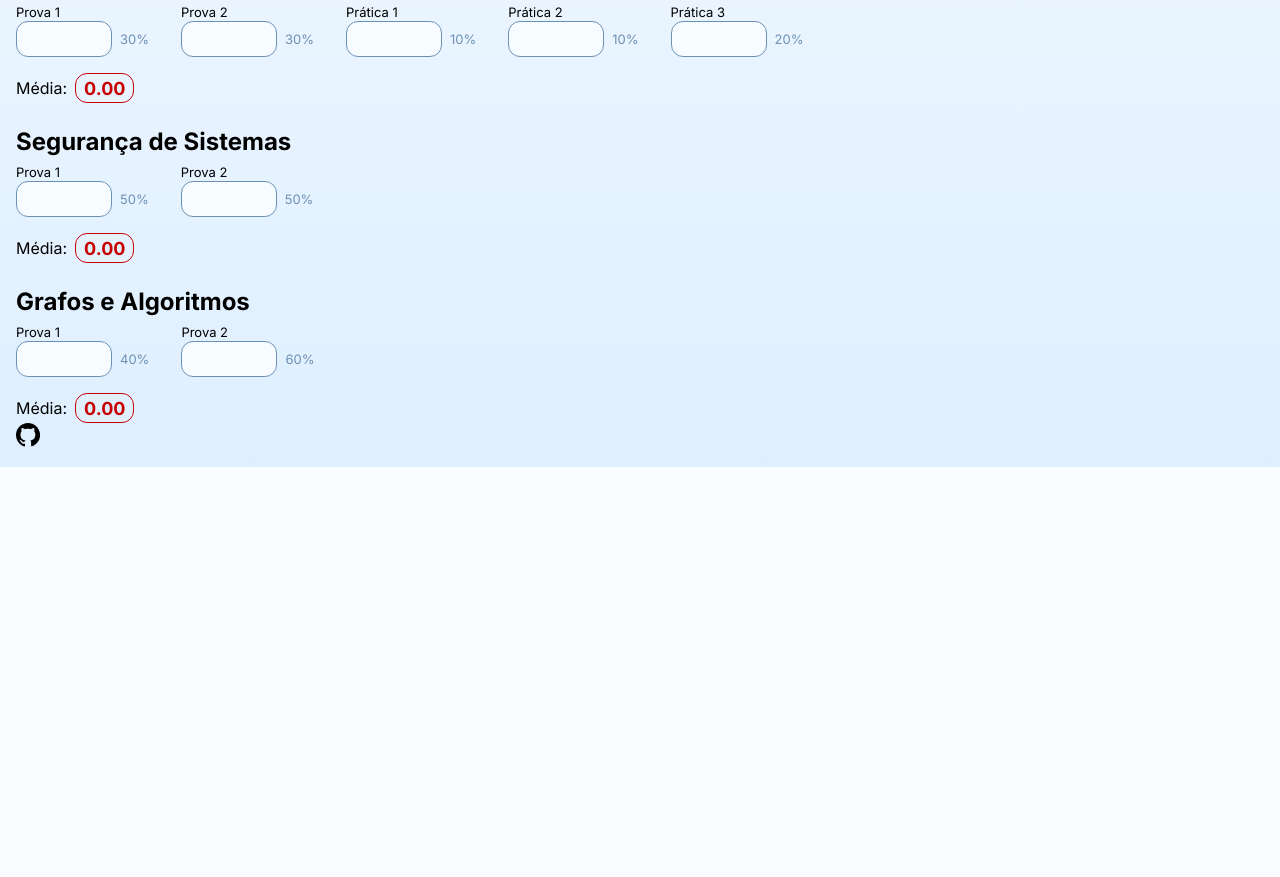
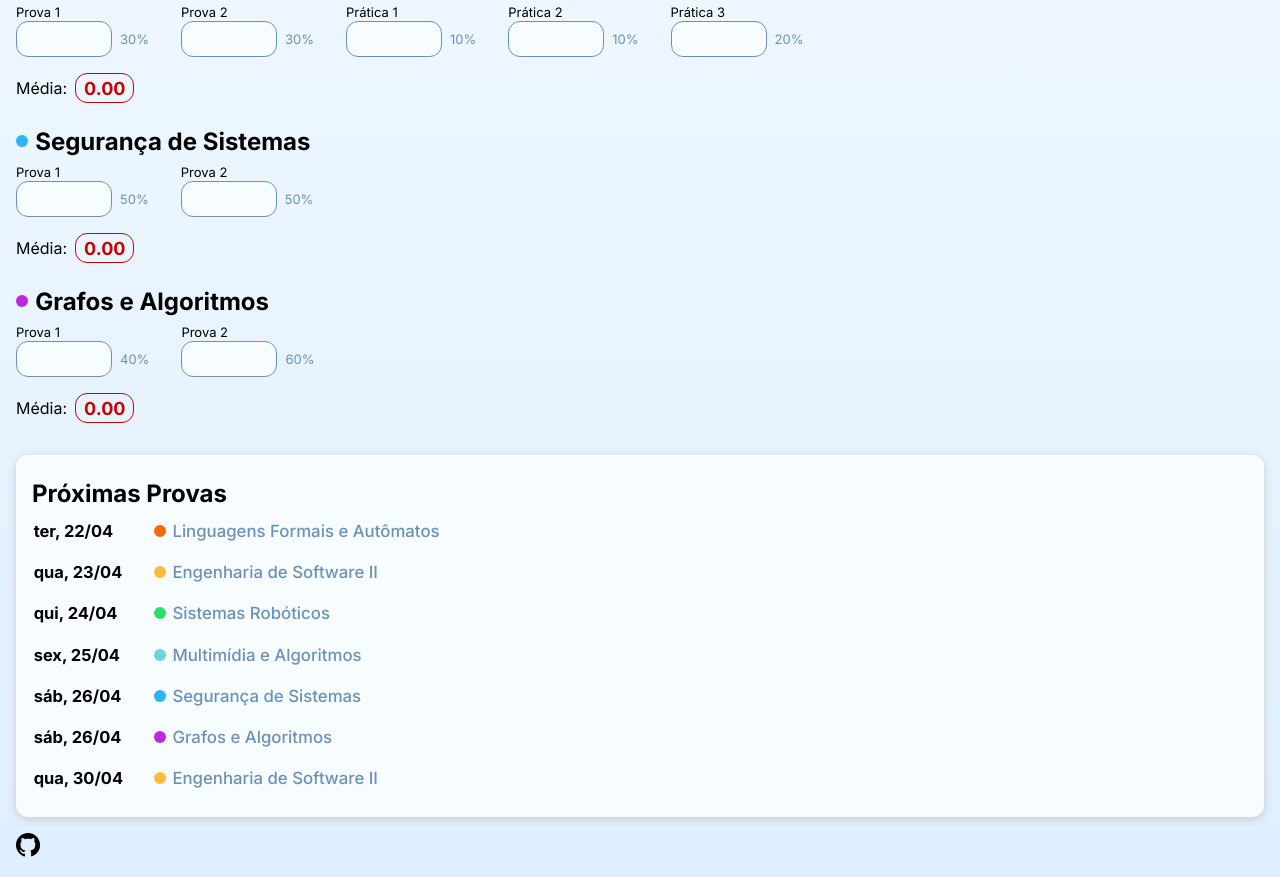
Before and after one commit to Bygrilinho/notaseep, a Next.js app: page / in a window 1280 px wide. Shown: the part 760-1637 px from the top of the page. Before the commit the page ends 1227 px from the top, so only its background shows below. Built offline with nearby package versions, Linux system fonts and the light colour scheme.

Commit message:
Timeline próximas provas

```diff
--- a/app/globals.css
+++ b/app/globals.css
@@ -11,6 +11,15 @@
   --text: #000;
   --pass: #096900;
   --fail: #c70000;
+
+  --subject-dot-0: #d51f68;
+  --subject-dot-1: #f96708;
+  --subject-dot-2: #fabd40;
+  --subject-dot-3: #2ddd6a;
+  --subject-dot-4: #6ad7d6;
+  --subject-dot-5: #2bb5f3;
+  --subject-dot-6: #ba29e0;
+  --subject-dot-7: #6db46d;
 }
 
 * {
@@ -68,6 +77,15 @@ body {
     --text: #fff;
     --pass: #4dff4d;
     --fail: #ff4d4d;
+
+    --subject-dot-0: #e94079;
+    --subject-dot-1: #ebb369;
+    --subject-dot-2: #def169;
+    --subject-dot-3: #73df5c;
+    --subject-dot-4: #55a9d2;
+    --subject-dot-5: #64d1fb;
+    --subject-dot-6: #8e73ef;
+    --subject-dot-7: #6db46d;
   }
 
   html {
--- a/app/page.tsx
+++ b/app/page.tsx
@@ -1,4 +1,5 @@
 import Subject from "@/components/subject";
+import Calendar from "@/components/calendar";
 
 import fs from 'fs';
 import path from 'path';
@@ -21,10 +22,11 @@ export default function Home() {
     <main>
       <h1>Calculadora de Notas</h1>
       <div>
-        {subjects.map((subject: Subject) => (
-          <Subject key={subject.id} subject={subject} />
+        {subjects.map((subject: Subject, index) => (
+          <Subject key={subject.id} subject={subject} index={index} />
         ))}
       </div>
+      <Calendar subjects={subjects} />
       <a href="https://github.com/Bygrilinho/notaseep" aria-label="Ver no GitHub">
         <svg
           xmlns="http://www.w3.org/2000/svg"
--- /dev/null
+++ b/components/calendar.module.css
@@ -0,0 +1,67 @@
+.timelineWrapper {
+  margin-top: 2rem;
+  margin-bottom: 1rem;
+  background: var(--input-bg);
+  border-radius: var(--border-radius);
+  box-shadow: 0 2px 8px var(--shadow);
+  padding: 1.5rem 1rem;
+  max-width: 100%;
+}
+
+.timelineWrapper h2 {
+  margin-top: 0;
+}
+
+.timelineList {
+  list-style: none;
+  padding: 0;
+  margin: 0;
+  display: flex;
+  flex-direction: column;
+  gap: 0.7rem;
+}
+
+.timelineItem {
+  display: flex;
+  align-items: center;
+  font-size: 1.05em;
+  padding: 0.3em 0.1em;
+  position: relative;
+  background: none;
+}
+
+.dot {
+  width: 12px;
+  height: 12px;
+  border-radius: 50%;
+  display: inline-block;
+  margin-right: 0.4em;
+  flex-shrink: 0;
+}
+
+.timelineDate {
+  font-weight: bold;
+  color: var(--text);
+  min-width: 120px;
+  font-size: 0.98em;
+}
+
+.timelineSubject {
+  color: var(--accent);
+  font-weight: 500;
+  font-size: 1em;
+}
+
+@media (max-width: 600px) {
+  .timelineWrapper {
+    padding: 1rem 0.2rem;
+  }
+  .timelineDate {
+    min-width: 90px;
+    font-size: 0.95em;
+  }
+  .timelineItem {
+    font-size: 0.98em;
+    gap: 0.4em;
+  }
+}
--- /dev/null
+++ b/components/calendar.tsx
@@ -0,0 +1,58 @@
+import React from "react";
+import styles from "./calendar.module.css";
+
+function getAllExams(subjects: Subject[]) {
+  const exams: { date: string; subject: string; subjectIndex: number }[] = [];
+  subjects.forEach((subject, index) => {
+    subject.weights.forEach((weight) => {
+      if (weight.date) {
+        weight.date.forEach((dateStr) => {
+          exams.push({ date: dateStr, subject: subject.name, subjectIndex: index });
+        });
+      }
+    });
+  });
+  return exams;
+}
+
+function formatDate(dateStr: string) {
+  const date = new Date(dateStr + "T12:00:00Z");
+  return date.toLocaleDateString("pt-BR", {
+    weekday: "short",
+    day: "2-digit",
+    month: "2-digit"
+  }).replace(".", "");
+}
+
+function Calendar({ subjects }: { subjects: Subject[] }) {
+  const exams = getAllExams(subjects).sort((a, b) => a.date.localeCompare(b.date));
+
+  return (
+    <div className={styles.timelineWrapper}>
+      <h2>Próximas Provas</h2>
+      <ul className={styles.timelineList}>
+        {exams.length === 0 && <li>Nenhuma prova cadastrada.</li>}
+        {exams
+          .filter((exam) => {
+            const examDate = new Date(exam.date);
+            const now = new Date();
+            examDate.setUTCHours(0, 0, 0, 0);
+            now.setUTCHours(0, 0, 0, 0);
+            return examDate >= now;
+          })
+          .map((exam) => (
+            <li key={exam.date + exam.subject} className={styles.timelineItem}>
+              <span className={styles.timelineDate}>{formatDate(exam.date)}</span>
+              <span
+                className={styles.dot}
+                style={{ backgroundColor: `var(--subject-dot-${exam.subjectIndex})` }}
+              ></span>
+              <span className={styles.timelineSubject}>{exam.subject}</span>
+            </li>
+          ))}
+      </ul>
+    </div>
+  );
+};
+
+export default Calendar;
--- a/components/subject.module.css
+++ b/components/subject.module.css
@@ -64,6 +64,21 @@
   }
 }
 
+.dot {
+  width: 12px;
+  height: 12px;
+  border-radius: 50%;
+  display: inline-block;
+  vertical-align: middle;
+  flex-shrink: 0;
+}
+
+.subjectHeader {
+  display: flex;
+  align-items: center;
+  gap: 0.3em;
+}
+
 @media screen and (max-width: 768px) {
   .grades {
     gap: 1rem;
--- a/components/subject.tsx
+++ b/components/subject.tsx
@@ -8,7 +8,7 @@ interface MissingGrade {
   weight: number;
 }
 
-function SubjectComponent({ subject }: { subject: Subject }) {
+function SubjectComponent({ subject, index }: { subject: Subject, index: number }) {
   const [average, setAverage] = useState(0);
   const gradeRefs = useRef<{ [key: string]: HTMLInputElement | null }>({});
 
@@ -78,7 +78,10 @@ function SubjectComponent({ subject }: { subject: Subject }) {
 
   return (
     <div className={styles.subject}>
-      <h2>{name}</h2>
+      <h2 className={styles.subjectHeader}>
+        <span className={styles.dot} style={{ backgroundColor: `var(--subject-dot-${index})` }} />
+        {name}
+      </h2>
       <div className={styles.grades} id={id}>
         {weights.map((weight) => (
           <div className={styles.grade} key={weight.id}>
--- a/public/default.json
+++ b/public/default.json
@@ -33,6 +33,7 @@
         {
           "id": "p1",
           "name": "Prova 1",
+          "date": ["2025-04-22"],
           "value": 0.45
         },
         {
@@ -54,6 +55,7 @@
         {
           "id": "p1",
           "name": "Prova",
+          "date": ["2025-04-23", "2025-04-30"],
           "value": 0.4
         },
         {
@@ -70,6 +72,7 @@
         {
           "id": "p1",
           "name": "Prova 1",
+          "date": ["2025-04-24"],
           "value": 0.35
         },
         {
@@ -101,6 +104,7 @@
         {
           "id": "p1",
           "name": "Prova 1",
+          "date": ["2025-04-25"],
           "value": 0.3
         },
         {
@@ -132,6 +136,7 @@
         {
           "id": "p1",
           "name": "Prova 1",
+          "date": ["2025-04-26"],
           "value": 0.5
         },
         {
@@ -148,6 +153,7 @@
         {
           "id": "p1",
           "name": "Prova 1",
+          "date": ["2025-04-26"],
           "value": 0.4
         },
         {
--- a/types/subject.d.ts
+++ b/types/subject.d.ts
@@ -2,6 +2,7 @@ type Weight = {
   id: string;
   name: string;
   value: number;
+  date?: string[];
 };
 
 type Subject = {
```
